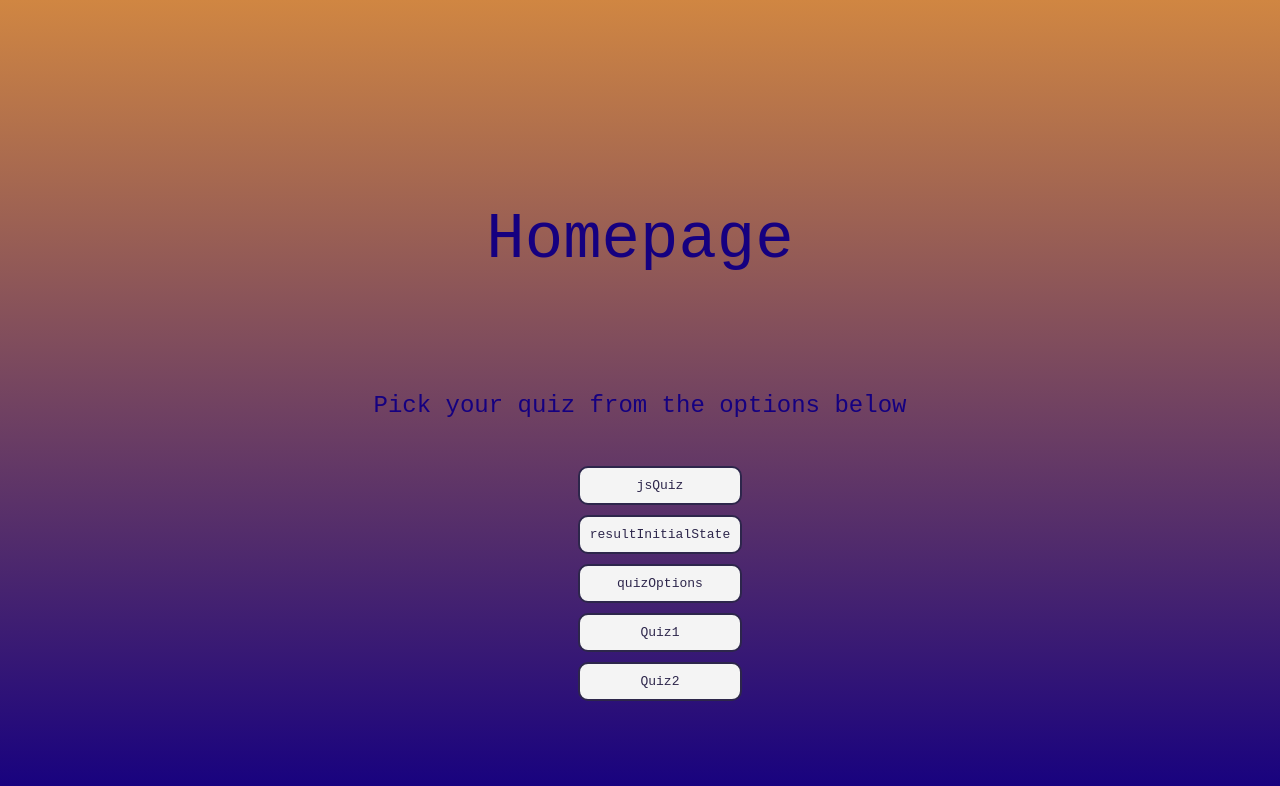
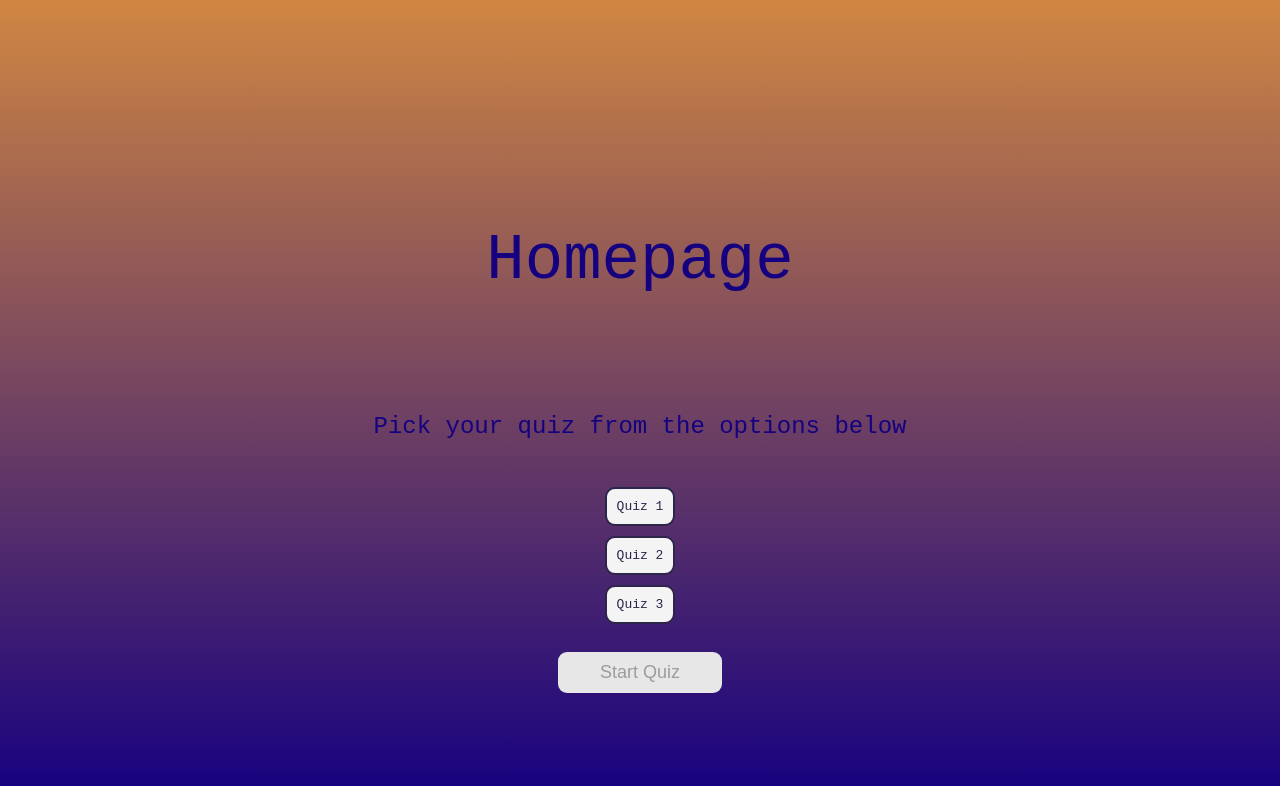
Before and after one commit to CrisCrosse/quiz-app, a React (Vite) app: page / in a window 1280 px wide. Shown: the top 786 px of the page. Built offline with nearby package versions, Linux system fonts and the light colour scheme; no server answers.

Commit message:
WIP add homepage next button to take you to quiz after making selection

```diff
--- a/src/App.jsx
+++ b/src/App.jsx
@@ -8,9 +8,10 @@ function App() {
   const [questions, setQuestions] = useState([]);
   const [data, setData] = useState([]);
   const [isOnHomepage, setIsOnHomepage] = useState(true);
+  const [hasQuestions, setHasQuestions] = useState(false);
 
   useEffect(() => {
-    getQuestions()
+    getQuestions().then(r => setHasQuestions(true) )
   }, []);
 
   const getQuestions = async() => {
@@ -23,12 +24,31 @@ function App() {
       const response = await fetch('https://644982a3e7eb3378ca4ba471.mockapi.io/questions');
       const questionResponse = await response.json();
       setQuestions(questionResponse);
+      console.log(questionResponse)
     } catch(error){
       console.log(error)
     }
   }
+  // the problem is somethign to do with the ternary and isOnHomePage state
+  // questions is not getting time to be set before the component is rendered
+  // this persists when going back to only rendering the quiz as wwell
+  // return
+  // return <Quiz questions={questions} />
+  // return (
+  //   isOnHomepage ? (<Homepage />)
+  //       :
+  //       (<Quiz questions={questions} />)
+  // );
+  const OnStartQuizClick = () => {
+    setIsOnHomepage(false);
+  }
   return (
-    isOnHomepage ? <Homepage /> : <Quiz questions={questions} />);
+      isOnHomepage ? (
+        <Homepage OnStartQuizClick={OnStartQuizClick} />
+      ) :
+          ( hasQuestions && <Quiz questions={questions} />)
+  );
+
 }
 
 export default App
--- a/src/Constants.js
+++ b/src/Constants.js
@@ -79,4 +79,4 @@ export const quizOptions = {
         "images": {},
     }
 }
-export default { jsQuiz, resultInitialState, quizOptions };
+export default { jsQuiz };
--- a/src/components/Homepage/Homepage.jsx
+++ b/src/components/Homepage/Homepage.jsx
@@ -1,11 +1,26 @@
-import quizOptions from "../../Constants.js";
-import { useState } from "react";
+import { quizOptions } from "../../Constants.js";
+
+import { useState, useEffect } from "react";
 import './Homepage.scss';
 
-const Homepage = () => {
+const Homepage = ({OnStartQuizClick}) => {
     const [selectedQuizIndex, setSelectedQuizIndex] = useState(null);
     const [isQuizSelected, setIsQuizSelected] = useState(false);
     const quizOptionsNames = Object.keys(quizOptions);
+    // const [isOnHomepage, setIsOnHomepage] = useState(true);
+
+    useEffect(() => {
+
+        // console.log('quizOptions');
+        // console.log(quizOptions);
+        // console.log('quizOptionsNames');
+        // console.log(quizOptionsNames);
+    });
+
+    const handleStartQuizClick = () => {
+        OnStartQuizClick();
+    }
+
 
 
     return (
@@ -29,9 +44,8 @@ const Homepage = () => {
                 ))
 
             }
-                <li> Quiz1 </li>
-                <li> Quiz2 </li>
             </ol>
+            <button disabled={!isQuizSelected} onClick={handleStartQuizClick} > Start Quiz </button>
         </div>
     );
 }
--- a/src/components/Homepage/Homepage.scss
+++ b/src/components/Homepage/Homepage.scss
@@ -7,7 +7,7 @@
   align-items: center;
   justify-content: center;
   height: 100vh;
-}
+
   h1 {
     font-size: 64px;
     font-weight: 500;
@@ -25,7 +25,13 @@ p {
     padding: 0 50px;
     text-align: center;
   }
+
   ol {
+    .selected-quiz {
+      background: $primary;
+      color: $accent;
+    }
+    padding: 0;
     li {
       padding: 10px 10px;
       margin-top: 10px;
@@ -41,10 +47,27 @@ ol {
         color: $primary;
         background: $accent;
       }
-    .selected{
-        color: $bg;
-        background: $primary;
+    }
   }
 
+  button {
+    background: $bg;
+    border-radius: 9px;
+    font-size: 18px;
+    color: $primary;
+    padding: 10px 42px;
+    outline: none;
+    border: none;
+    margin-top: 15px;
+    cursor: pointer;
+    justify-content: center;
+    align-items: center;
+    text-align: center;
+
+    &:disabled {
+      background: $bg-accent;
+      color: $disabled;
+      cursor: not-allowed;
     }
   }
+}
--- a/src/components/Quiz/Quiz.jsx
+++ b/src/components/Quiz/Quiz.jsx
@@ -16,6 +16,8 @@ const Quiz = ( {questions: questions} ) => {
     const [isAnswerTimerVisible, setIsAnswerTimerVisible] = useState(true)
     const [inputAnswer, setInputAnswer] = useState('')
 
+    console.log(questions)
+    console.log(currentQuestionIndex)
     const {question, choices, correctAnswer, type } = questions[currentQuestionIndex];
     // questions is limited by to contain these 3 fields would this be applicable for an image quiz?
     // would probably want a whole different component? or extend this component
```
Lines whose indentation alone changed are shown as unchanged.
